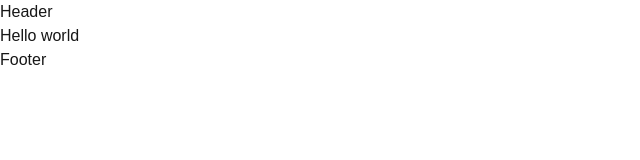
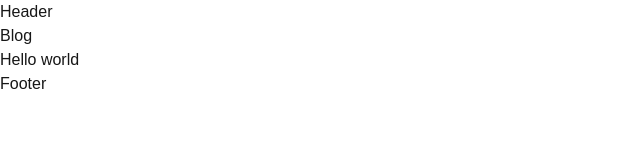
Before and after one commit to yervapavan/Nextjs, a Next.js app: page / in a window 1280 px wide. Shown: the top 160 px of the page, without its empty margins (0-640 px from the left). Built offline with nearby package versions, Linux system fonts and the light colour scheme.

Commit message:
navigation

```diff
--- a/src/app/page.tsx
+++ b/src/app/page.tsx
@@ -1,6 +1,8 @@
+import Link from 'next/link';
 export default function Home() {
   return (
    <>
+   <Link href="/blog">Blog</Link>
    <p>Hello world</p>
    </>
   );
```
